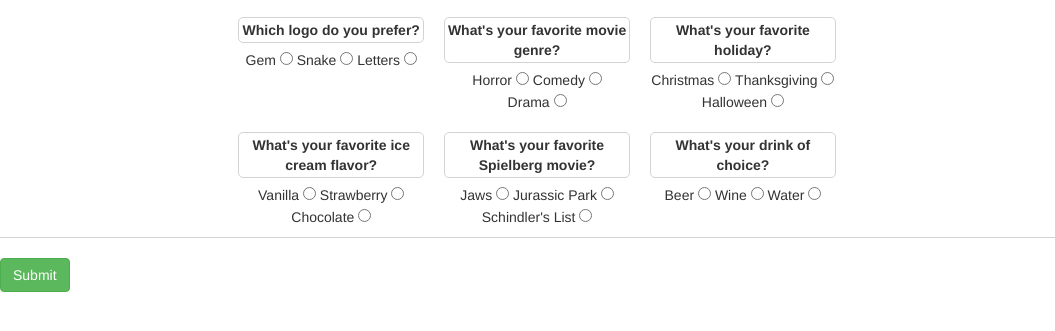
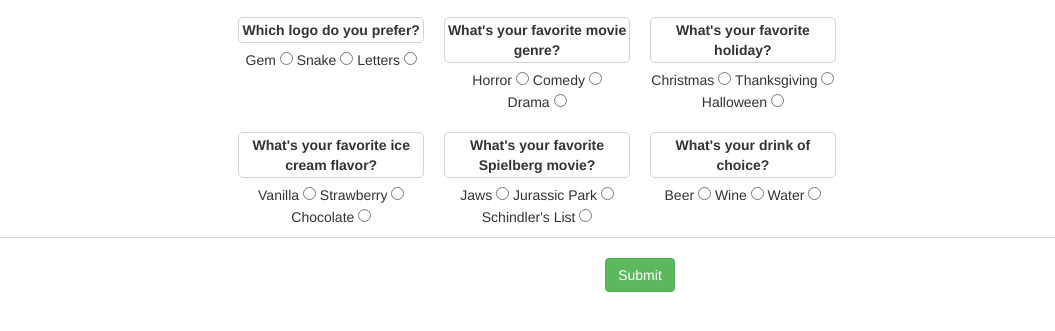
Before and after one commit to nrobert444/second-independent-project, a plain HTML site: page index.html in a window 1280 px wide. Shown: the part 109-440 px from the top of the page, without its empty margins (0-1055 px from the left). Drawn offline with Linux system fonts and the light colour scheme.

Commit message:
last minute check for errors, indenting, spacing etc.

```diff
--- a/css/styles.css
+++ b/css/styles.css
@@ -36,7 +36,7 @@ h3 {
 .submit-row {
   padding-top: 20px;
   border-top: 1px solid lightgray;
-    justify-content: center;
+  text-align: center;
 }
 
 #result {
--- a/index.html
+++ b/index.html
@@ -1,5 +1,5 @@
 <!DOCTYPE html>
-<html lang="en" dir="ltr">
+<html>
   <head>
     <meta charset="utf-8">
     <link rel="stylesheet" href="css/bootstrap.css" type="text/css">
@@ -141,3 +141,4 @@
       </div>
     </div>
   </body>
+</html>
```
Lines whose indentation alone changed are shown as unchanged.
